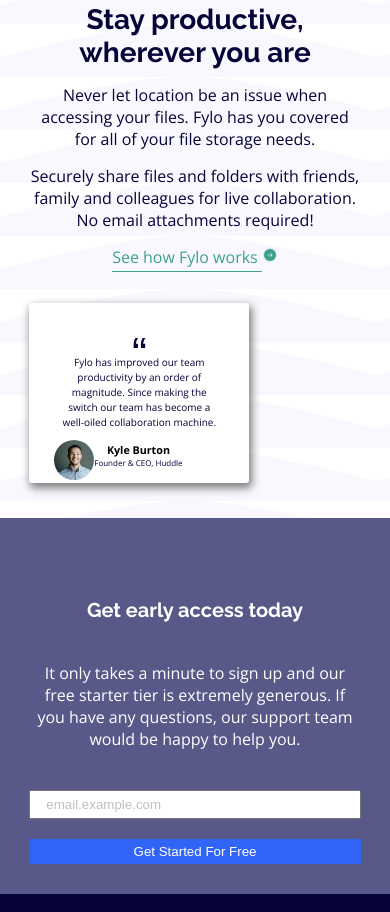
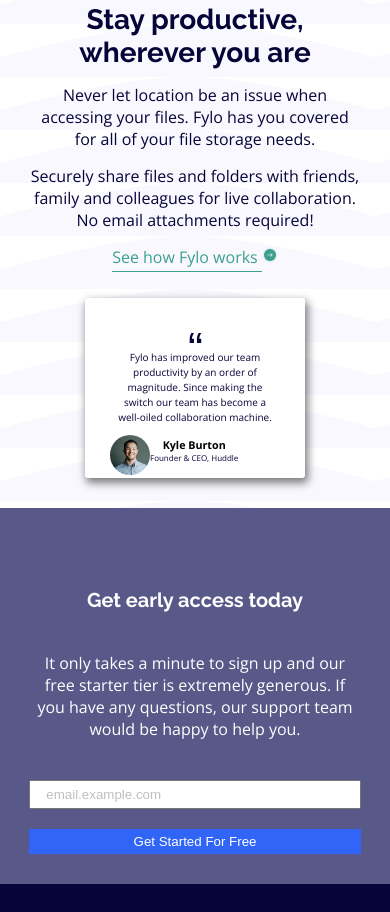
Before and after one commit to Mecylinda/Fylo-LandingPage, a plain HTML site: page index.html in a window 390 px wide. Shown: the part 1031-1943 px from the top of the page. Drawn offline with nearby package versions, Linux system fonts and the light colour scheme; a web font is replaced by a local one.

Commit message:
final update

```diff
--- a/style.css
+++ b/style.css
@@ -242,7 +242,7 @@ footer {
 }
 .icon {
   display: flex;
-  flex-direction: column;
+  /* flex-direction: column; */
   gap: 20px;
   align-items: center;
 }
@@ -374,7 +374,9 @@ footer {
   .sign-up-btn{
     width: 100%;
   }
-  .content{
-    display: ;
+  .card{
+    margin: 30px auto;
+
   }
+
 }
```
